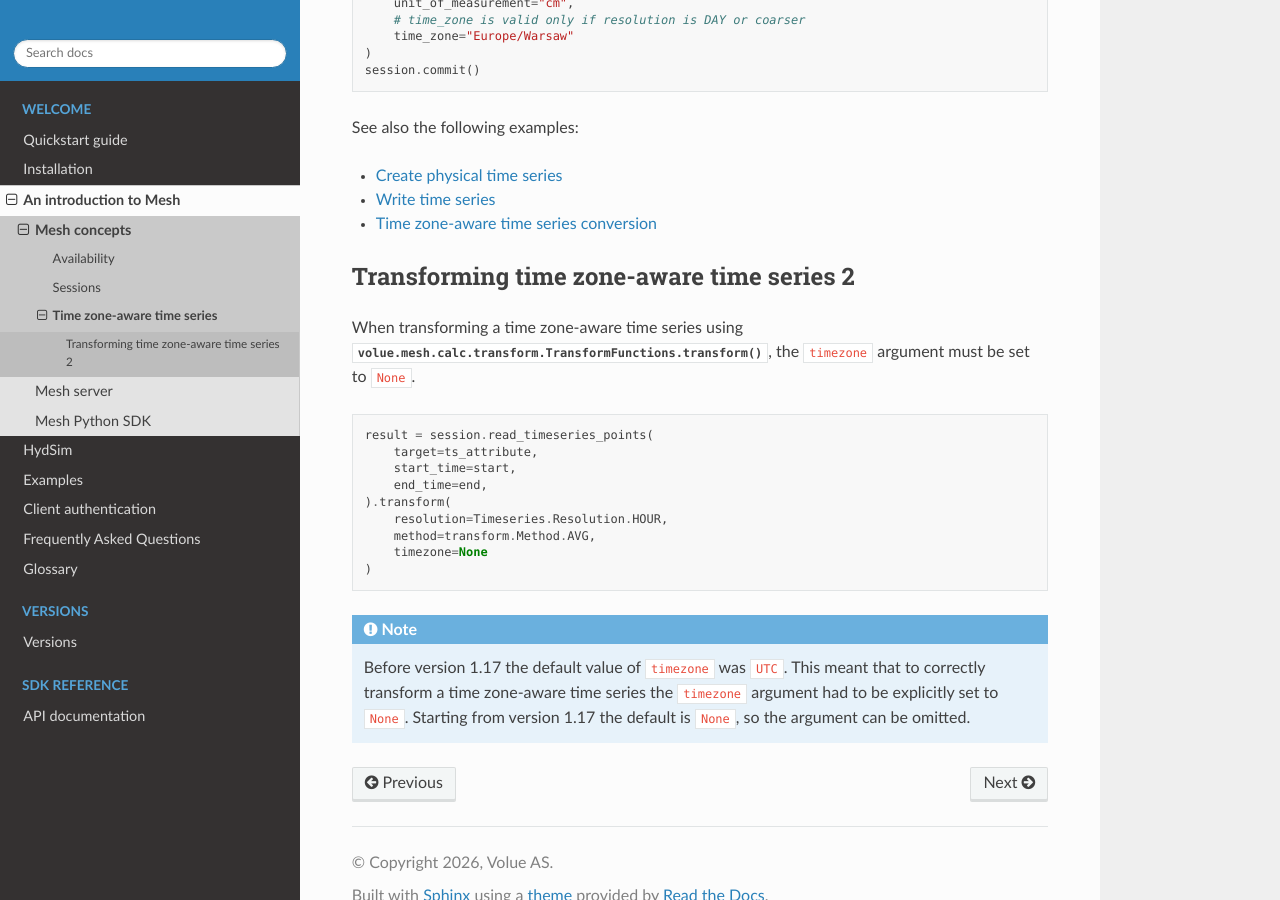
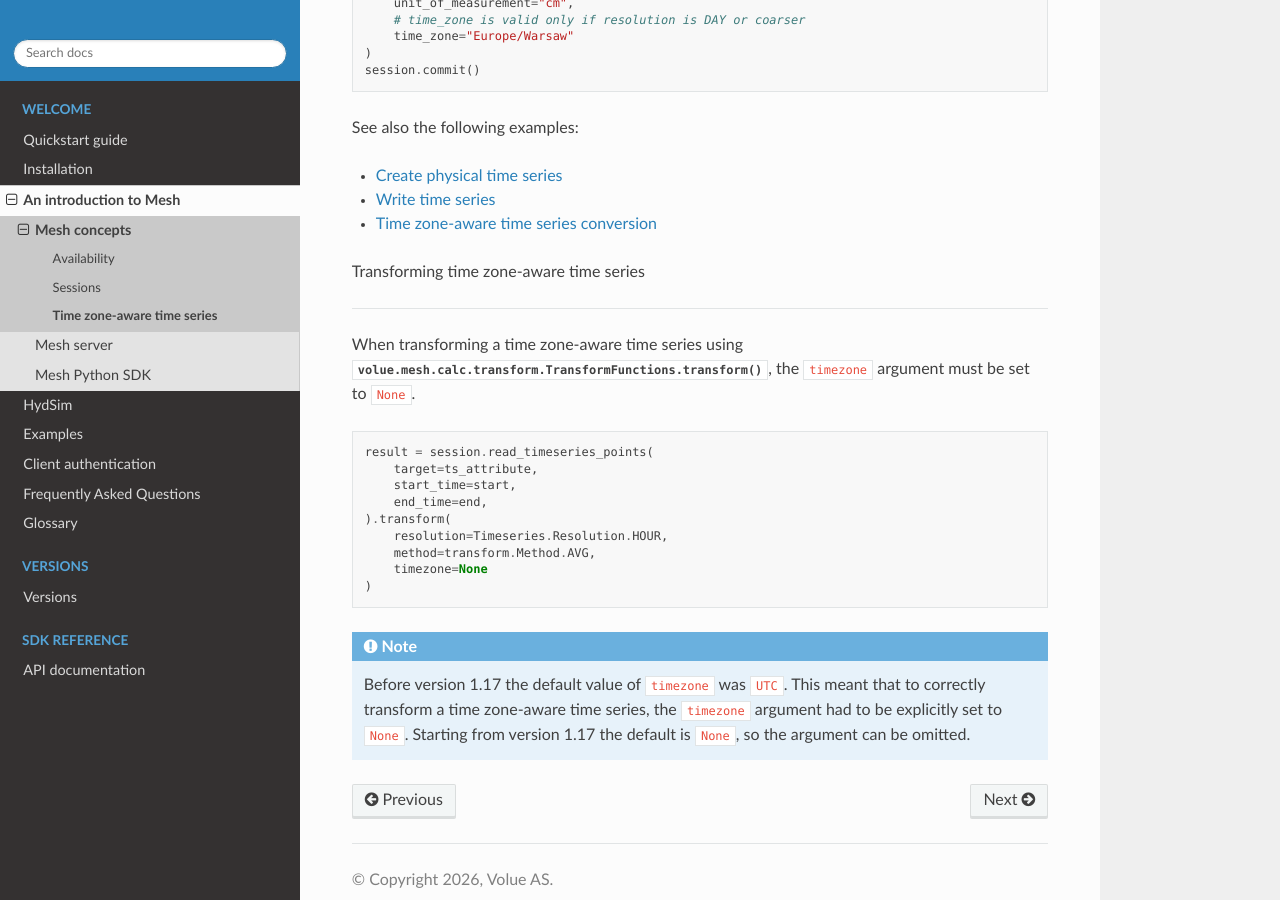
Before and after one commit to Volue-Public/energy-mesh-python, a Sphinx documentation site: the page built from docs/source/time_zone_aware_timeseries.rst, in a window 1280 px wide and 900 px high, scrolled down 528 px. Built offline with Sphinx 7.4.7 and the Read the Docs theme 3.1.0, drawn with Linux system fonts in a browser that asks for light colours.

Commit message:
Apply suggestions from code review
Co-authored-by: martingalvan-volue <161850672+martingalvan-volue@users.noreply.github.com>

```diff
--- a/docs/source/time_zone_aware_timeseries.rst
+++ b/docs/source/time_zone_aware_timeseries.rst
@@ -34,8 +34,10 @@ See also the following examples:
 * :ref:`examples:Time zone-aware time series conversion`
 
 
-Transforming time zone-aware time series 2
-===========================================
+Transforming time zone-aware time series
+
+========================================
+
 
 
 When transforming a time zone-aware time series using
@@ -56,7 +58,7 @@ When transforming a time zone-aware time series using
 
 .. note::
     Before version 1.17 the default value of ``timezone`` was ``UTC``.
-    This meant that to correctly transform a time zone-aware time series the
+    This meant that to correctly transform a time zone-aware time series, the
     ``timezone`` argument had to be explicitly set to ``None``.
     Starting from version 1.17 the default is ``None``, so the argument can
     be omitted.
--- a/docs/source/versions.rst
+++ b/docs/source/versions.rst
@@ -28,7 +28,7 @@ Changes
 - **Breaking change:** The default value of the ``timezone`` argument in
   :py:meth:`~volue.mesh.calc.transform.TransformFunctions.transform` has
   been changed from ``UTC`` to ``None``. Code that relied on the previous
-  ``UTC`` default without passing the argument explicitly should now pass
+  ``UTC`` default without passing the argument explicitly must now explicitly pass
   ``timezone=Timezone.UTC``.
 
 Install instructions
```
Also changed, not shown: 1 other file.
